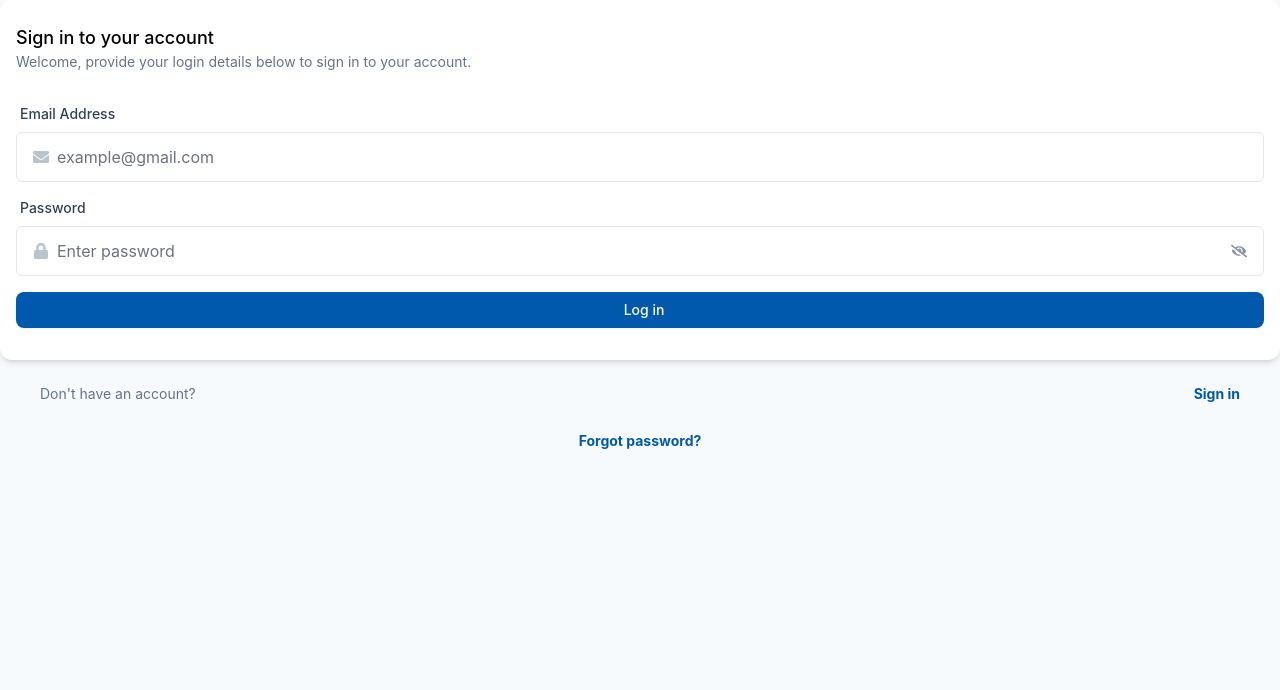
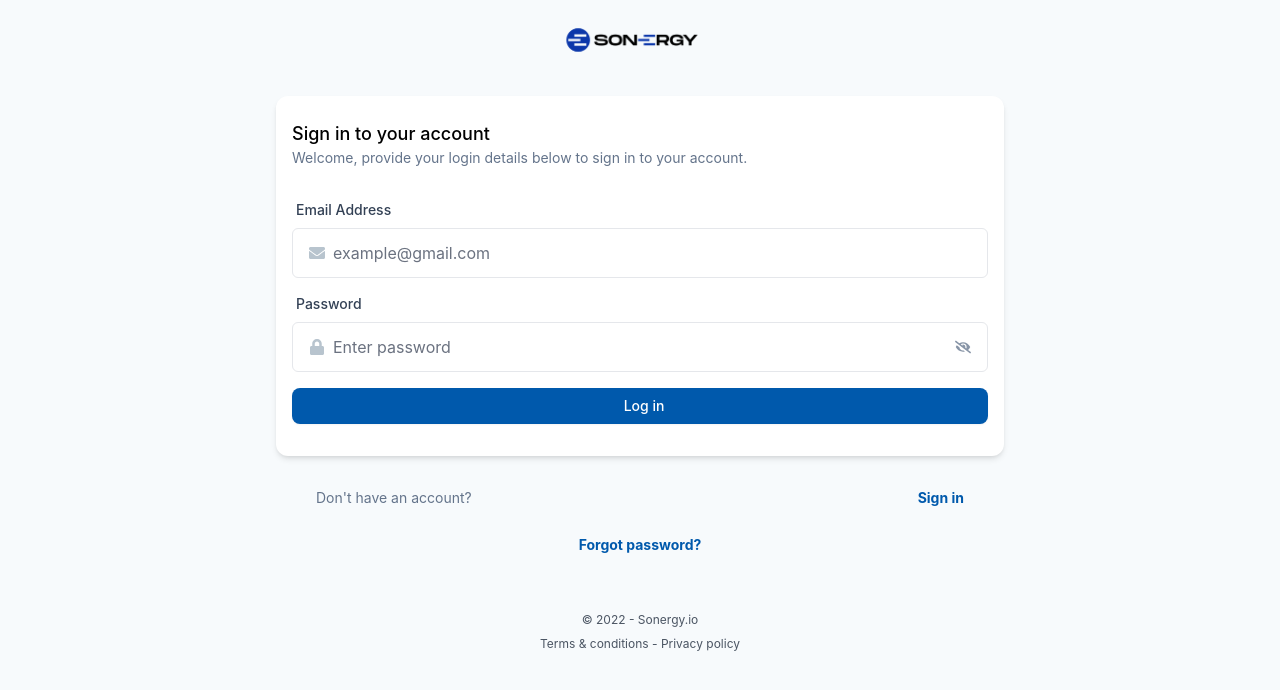
Before and after one commit to afullsnack/sonergy_test, a Next.js app: page /login in a window 1280 px wide. Shown: the top 690 px of the page. Built offline with nearby package versions, Linux system fonts and the light colour scheme.

Commit message:
CHORE: Broke up the various onboarding pages

```diff
--- a/pages/forgot_password.tsx
+++ b/pages/forgot_password.tsx
@@ -1,11 +1,17 @@
 import Link from "next/link";
 import { FaEnvelope } from "react-icons/fa";
 import { ButtonPrimary } from "../components/Button";
+import Logo from "../components/Logo";
 import OnboardCard from "../components/OnboardCard";
 
 function ForgotPassword () {
   return (
-    <>
+    <div className="container">
+      <div className="w-[100%] mobile:bg-white desktop:bg-transparent flex items-center mobile:justify-between desktop:justify-center justify-center pr-4 mb-2">
+        <Logo />
+        <div className="bg-primary rounded-md w-8 h-8 desktop:hidden"></div>
+      </div>
+      <div className="w-[100%] desktop:max-w-screen-desktop mobile:max-w-screen-mobile mobile:p-2 h-auto flex flex-col items-start justify-center my-0 mx-auto">
       <OnboardCard>
         <h3 className="text-black text-lg font-medium">Forgot password?</h3>
         <p className="text-slate-500 font-normal text-sm">
@@ -50,7 +56,16 @@ function ForgotPassword () {
           </span>
         </a>
       </div> */}
-    </>
+    <div className="w-[100%] flex flex-col items-center justify-end mt-14">
+          <span className="text-gray-600 text-xs font-normal mb-2">
+            © 2022 - Sonergy.io
+          </span>
+          <span className="text-gray-600 text-xs font-normal mb-2">
+            Terms & conditions - Privacy policy
+          </span>
+        </div>
+      </div>
+    </div>
   );
 };
 
--- a/pages/login.tsx
+++ b/pages/login.tsx
@@ -1,12 +1,18 @@
 import Link from "next/link";
 import { FaEnvelope, FaEyeSlash, FaLock } from "react-icons/fa";
 import { ButtonPrimary } from "../components/Button";
+import Logo from "../components/Logo";
 import OnboardCard from "../components/OnboardCard";
 
 
 function Login() {
   return (
-    <>
+    <div className="container">
+      <div className="w-[100%] mobile:bg-white desktop:bg-transparent flex items-center mobile:justify-between desktop:justify-center justify-center pr-4 mb-2">
+        <Logo />
+        <div className="bg-primary rounded-md w-8 h-8 desktop:hidden"></div>
+      </div>
+      <div className="w-[100%] desktop:max-w-screen-desktop mobile:max-w-screen-mobile mobile:p-2 h-auto flex flex-col items-start justify-center my-0 mx-auto">
       <OnboardCard>
         <h3 className="text-black text-lg font-medium">
           Sign in to your account
@@ -76,7 +82,16 @@ function Login() {
           </span>
         </a>
       </div>
-    </>
+      <div className="w-[100%] flex flex-col items-center justify-end mt-14">
+          <span className="text-gray-600 text-xs font-normal mb-2">
+            © 2022 - Sonergy.io
+          </span>
+          <span className="text-gray-600 text-xs font-normal mb-2">
+            Terms & conditions - Privacy policy
+          </span>
+        </div>
+      </div>
+    </div>
   );
 };
 
--- a/pages/new_password.tsx
+++ b/pages/new_password.tsx
@@ -1,11 +1,17 @@
 import Link from "next/link";
 import { FaEyeSlash, FaLock } from "react-icons/fa";
 import { ButtonPrimary } from "../components/Button";
+import Logo from "../components/Logo";
 import OnboardCard from "../components/OnboardCard";
 
 function SetNewPassword() {
   return (
-    <>
+    <div className="container">
+      <div className="w-[100%] mobile:bg-white desktop:bg-transparent flex items-center mobile:justify-between desktop:justify-center justify-center pr-4 mb-2">
+        <Logo />
+        <div className="bg-primary rounded-md w-8 h-8 desktop:hidden"></div>
+      </div>
+      <div className="w-[100%] desktop:max-w-screen-desktop mobile:max-w-screen-mobile mobile:p-2 h-auto flex flex-col items-start justify-center my-0 mx-auto">
       <OnboardCard>
         <h3 className="text-black text-lg font-medium">Set new password</h3>
         <p className="text-slate-500 font-normal text-sm">
@@ -78,7 +84,16 @@ function SetNewPassword() {
           </span>
         </a>
       </div> */}
-    </>
+    <div className="w-[100%] flex flex-col items-center justify-end mt-14">
+          <span className="text-gray-600 text-xs font-normal mb-2">
+            © 2022 - Sonergy.io
+          </span>
+          <span className="text-gray-600 text-xs font-normal mb-2">
+            Terms & conditions - Privacy policy
+          </span>
+        </div>
+      </div>
+    </div>
   );
 };
 
--- a/pages/register.tsx
+++ b/pages/register.tsx
@@ -1,11 +1,17 @@
 import Link from "next/link";
 import { FaEnvelope, FaEyeSlash, FaLock, FaUser } from "react-icons/fa";
 import { ButtonPrimary } from "../components/Button";
+import Logo from "../components/Logo";
 import OnboardCard from "../components/OnboardCard";
 
 function NewAccount () {
   return (
-    <>
+    <div className="container">
+      <div className="w-[100%] mobile:bg-white desktop:bg-transparent flex items-center mobile:justify-between desktop:justify-center justify-center pr-4 mb-2">
+        <Logo />
+        <div className="bg-primary rounded-md w-8 h-8 desktop:hidden"></div>
+      </div>
+      <div className="w-[100%] desktop:max-w-screen-desktop mobile:max-w-screen-mobile mobile:p-2 h-auto flex flex-col items-start justify-center my-0 mx-auto">
       <OnboardCard>
         <h3 className="text-black text-lg font-medium">Create your account</h3>
         <p className="text-slate-500 font-normal text-sm">
@@ -96,7 +102,16 @@ function NewAccount () {
         <span className="text-slate-500 text-sm">Already have an account?</span>
         <span className="text-primary text-sm font-bold"><Link href="/login" passHref><a>Log in</a></Link></span>
       </div>
-    </>
+      <div className="w-[100%] flex flex-col items-center justify-end mt-14">
+          <span className="text-gray-600 text-xs font-normal mb-2">
+            © 2022 - Sonergy.io
+          </span>
+          <span className="text-gray-600 text-xs font-normal mb-2">
+            Terms & conditions - Privacy policy
+          </span>
+        </div>
+      </div>
+    </div>
   );
 };
 
```
